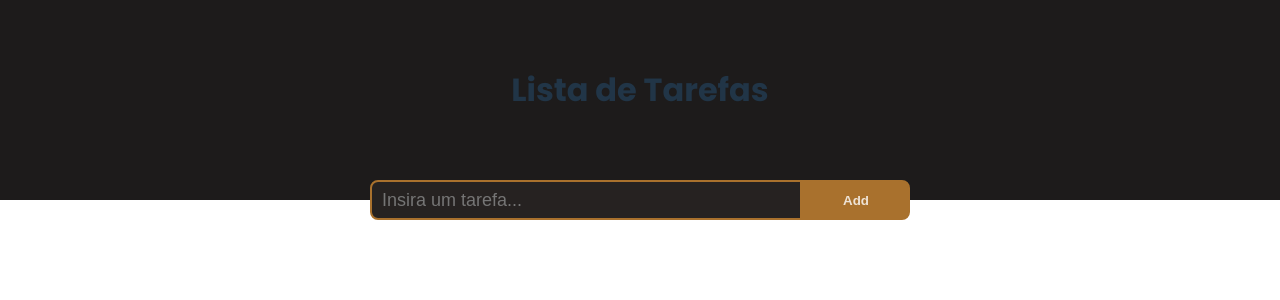
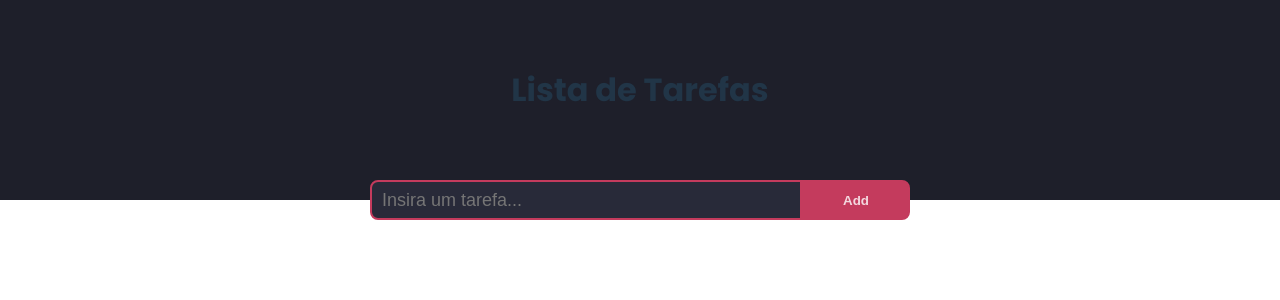
Before and after one commit to DropDeadAlex/vnw-todo-list, a React (Vite) app: page / in a window 1280 px wide. Shown: the top 300 px of the page. Built offline with nearby package versions, Linux system fonts and the light colour scheme.

Commit message:
teal-pnk default color scheme

```diff
--- a/src/components/Header/styles.jsx
+++ b/src/components/Header/styles.jsx
@@ -10,7 +10,7 @@ const Header = styled.header(
     width: 100%;
     height: 200px;
     padding-bottom: 20px;
-    background-color: var(--color-bw-dark1);
+    background-color: var(--color-tl-dark1);
   `
 )
 
--- a/src/components/Task/styles.jsx
+++ b/src/components/Task/styles.jsx
@@ -9,7 +9,7 @@ export const Task_ = styled.li`
   width: 100%;
   border-radius: 8px;
   padding: 10px 15px 10px 10px;
-  background-color: var(--color-bw-dark3);
+  background-color: var(--color-tl-dark3);
 
   .containner-task {
     display: flex;
@@ -47,9 +47,9 @@ export const TaskCheck = styled.input.attrs({ type: 'checkbox' })
     width: 25px;
     height: 25px;
 
-    border: 2px solid var(--color-accent-yllw);
+    border: 2px solid var(--color-accent-pnk);
     border-radius: 50%;
-    background-color: ${!checked ? "transparent" : "var(--color-accent-yllw)"};
+    background-color: ${!checked ? "transparent" : "var(--color-accent-pnk)"};
     transition:
       background-color 150ms ease 200ms,
       transform 350ms cubic-bezier(0.78, -1.22, 0.25, 7.75) 0s;
@@ -62,7 +62,7 @@ export const TaskCheck = styled.input.attrs({ type: 'checkbox' })
       width: ${!checked ? "0px" : "5px"};
       height: 2px;
       border-radius: 2px;
-      background: ${!checked ? "var(--color-accent-yllw)" : "#fff"};
+      background: ${!checked ? "var(--color-accent-pnk)" : "#fff"};
       position: absolute;
       transform: rotate(45deg);
       top: 11px;
@@ -78,7 +78,7 @@ export const TaskCheck = styled.input.attrs({ type: 'checkbox' })
       width: ${!checked ? "0px" : "10px"};
       height: 2px;
       border-radius: 2px;
-      background: ${!checked ? "var(--color-accent-yllw)" : "#fff"};
+      background: ${!checked ? "var(--color-accent-pnk)" : "#fff"};
       position: absolute;
       transform: rotate(305deg);
       top: 15px;
@@ -113,7 +113,7 @@ export const TaskName = styled.span`
 
 export const DeleteBtn = styled.span`
   cursor: pointer;
-  color: var(--color-bw-gray);
+  color: var(--color-tl-gray);
   transition: all 0.3s ease 0s;
 
   font-family: "Material Symbols Rounded";
--- a/src/components/TaskForm/styles.jsx
+++ b/src/components/TaskForm/styles.jsx
@@ -3,8 +3,8 @@ import styled, { css } from 'styled-components';
 const InputTask = styled.input`
   width: 80%;
   height: 40px;
-  border: 2px solid var(--color-accent-yllw);
-  background-color: var(--color-bw-dark2);
+  border: 2px solid var(--color-accent-pnk);
+  background-color: var(--color-tl-dark2);
   font-size: 18px;
   border-radius: 8px 0px 0px 8px;
   padding: 10px;
@@ -22,8 +22,8 @@ const TaskForm_ = styled.form`
 const AddTask = styled.button(
   ({ bgColor }) => css`
     border-radius: 0px 8px 8px 0px;
-    border: 2px solid var(--color-accent-yllw);
-    background-color: var(--color-accent-yllw);
+    border: 2px solid var(--color-accent-pnk);
+    background-color: var(--color-accent-pnk);
     font-weight: bold;
     color: rgba(255, 255, 255, 0.8);
     width: 20%;
--- a/src/main.css
+++ b/src/main.css
@@ -14,7 +14,7 @@
   -webkit-text-size-adjust: 100%;
 
   color: var(--color-white);
-  background-color: var(--color-bw-dark2);
+  background-color: var(--color-tl-dark2);
 
   color-scheme: light dark;
 
```
